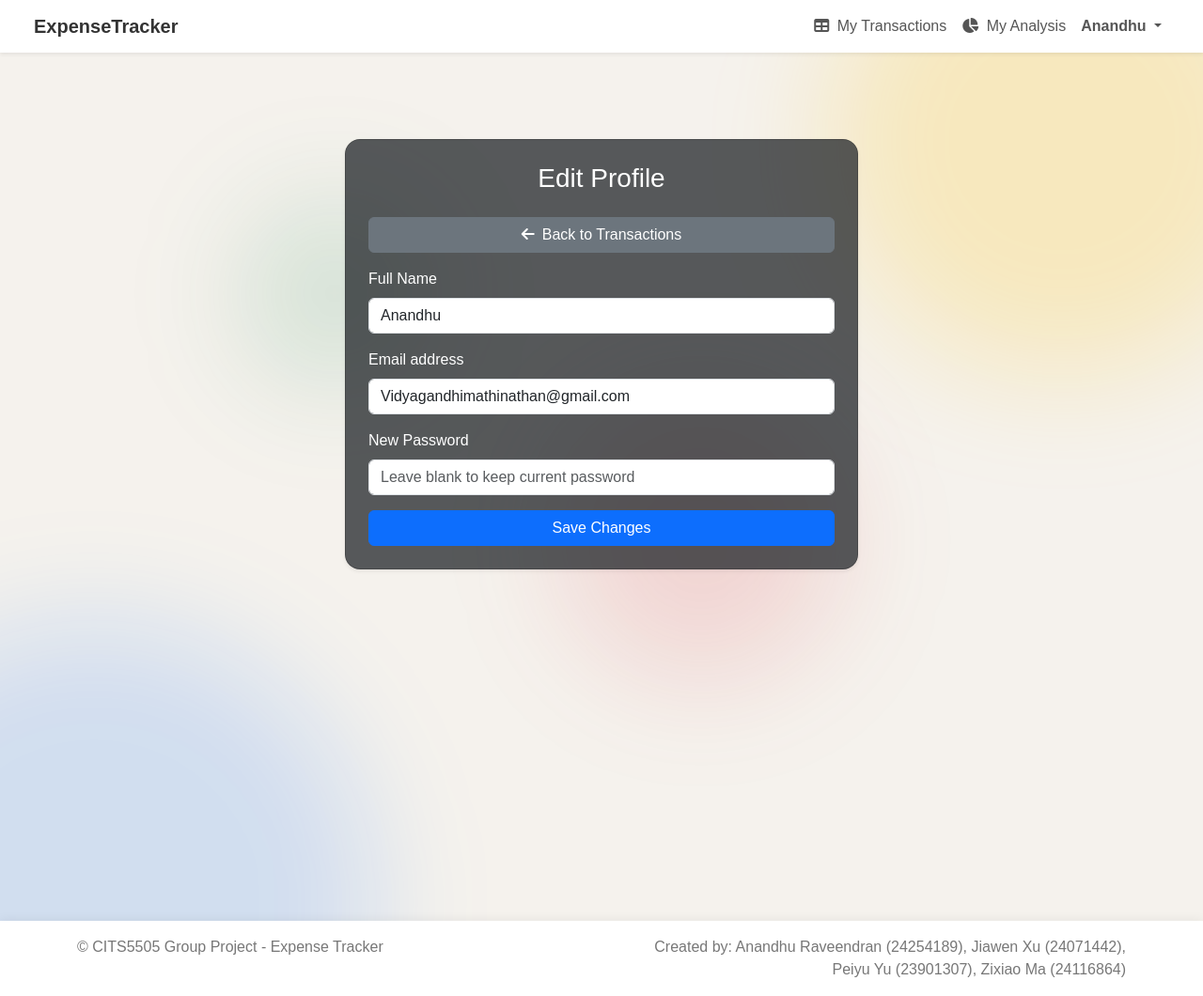
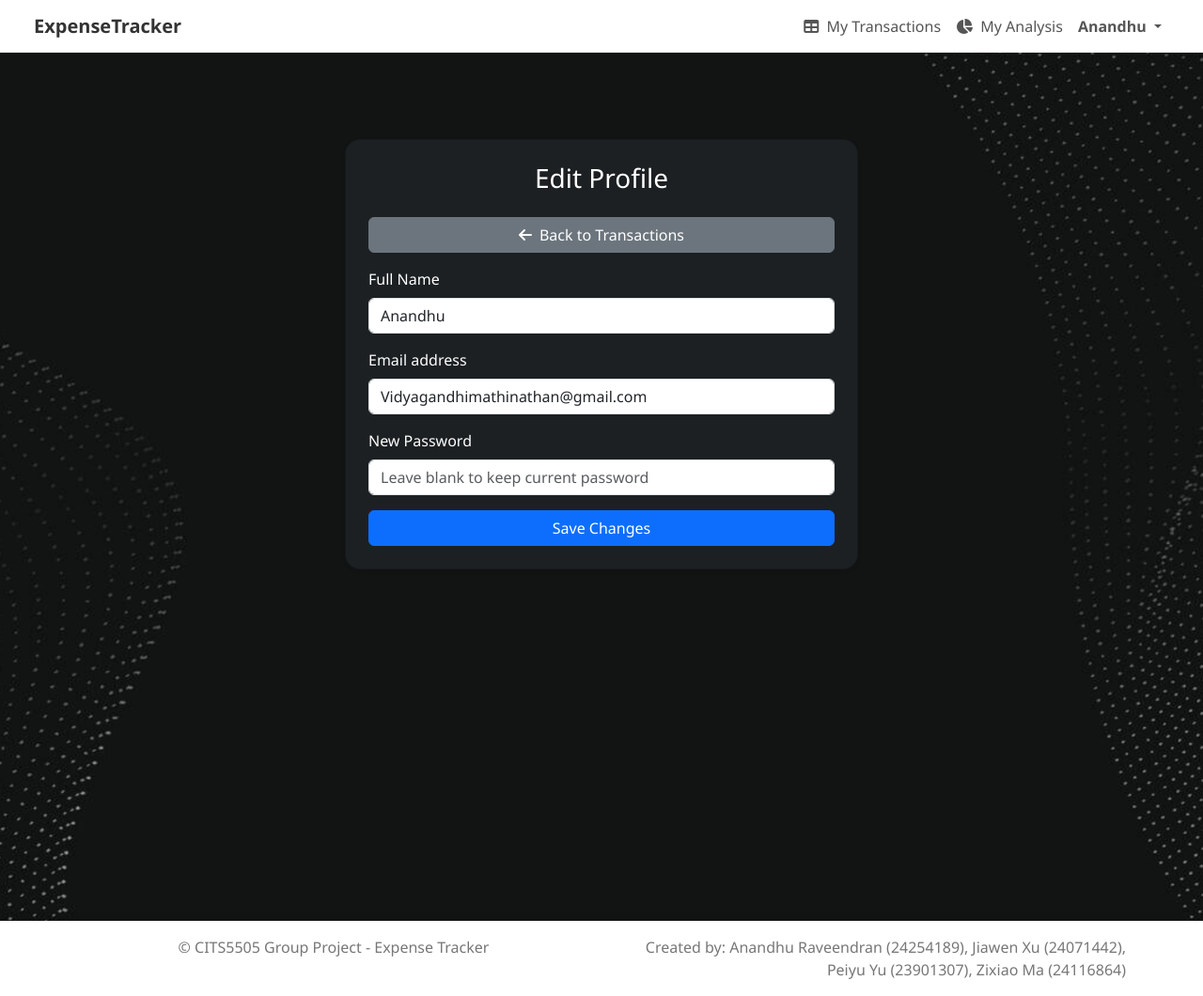
Before and after one commit to Jwxxi/CITS5505_Group16_Project, a Flask app: page /profile in a window 1280 px wide. Shown: the whole page at 94% size. Run offline with Flask 3, Linux system fonts and the light colour scheme; a user stored in the database is signed in.

Commit message:
feat: webpage styling updated.

```diff
--- a/static/css/style.css
+++ b/static/css/style.css
@@ -1,124 +1,94 @@
-/* style.css – merged CSS for all pages */
-
-/*===========================
-=  Global & Layout Styles  =
-===========================*/
+/* ===============================
+   Global Layout & Background
+================================== */
 body {
-  background-color: #f5f2ed;
-  font-family: "Arial", sans-serif;
-  color: #333;
+  margin: 0;
+  padding: 0;
+  background: url('../images/bg.png') no-repeat center center fixed;
+  background-size: cover;
+  font-family: 'Segoe UI', Tahoma, Geneva, Verdana, sans-serif;
   min-height: 100vh;
+  color: #ffffff;
   display: flex;
   flex-direction: column;
-  position: relative;
-  overflow-x: hidden;
 }
 
-.bg-shapes {
-  position: absolute;
-  width: 100%;
-  height: 100%;
-  z-index: -1;
-  overflow: hidden;
+/* ===============================
+   Navbar
+================================== */
+.navbar {
+  background-color: rgba(0, 0, 0, 0.85) !important;
+  box-shadow: 0 2px 10px rgba(0, 0, 0, 0.6);
 }
-.shape {
-  position: absolute;
-  border-radius: 50%;
-  filter: blur(60px);
+.navbar-brand {
+  font-weight: bold;
+  color: #ffc107;
 }
-.shape-1 {
-  width: 500px;
-  height: 500px;
-  background: rgba(255, 193, 7, 0.2);
-  top: -100px;
-  right: -100px;
+.navbar-brand i {
+  color: #ffc107;
 }
-.shape-2 {
-  width: 600px;
-  height: 600px;
-  background: rgba(13, 110, 253, 0.15);
-  bottom: -200px;
-  left: -200px;
+.nav-link {
+  color: #eee !important;
+  font-weight: 500;
 }
-.shape-3 {
-  width: 300px;
-  height: 300px;
-  background: rgba(220, 53, 69, 0.15);
-  top: 40%;
-  right: 30%;
-}
-.shape-4 {
-  width: 200px;
-  height: 200px;
-  background: rgba(25, 135, 84, 0.15);
-  top: 20%;
-  left: 20%;
+.nav-link.active {
+  color: #ffc107 !important;
 }
 
+/* ===============================
+   Form Cards (Sign In / Sign Up)
+================================== */
 .main-content {
   flex: 1;
   display: flex;
   align-items: center;
   justify-content: center;
   padding: 40px 0;
-  position: relative;
-  z-index: 1;
 }
-
-/*=====================
-  =  Form / Card Styles =
-  =====================*/
 .form-card {
-  background-color: #ffffff;
+  background-color: rgba(0, 0, 0, 0.85);
   border-radius: 15px;
-  box-shadow: 0 15px 35px rgba(0, 0, 0, 0.1);
+  padding: 30px;
+  max-width: 450px;
   width: 100%;
-  max-width: 450px;
-  padding: 30px;
-  margin: 0 auto;
-  border: 1px solid rgba(0, 0, 0, 0.05);
+  box-shadow: 0 10px 25px rgba(0, 0, 0, 0.6);
 }
 .inner-card {
-  background-color: #f9f9f9;
+  background-color: rgba(255, 255, 255, 0.05);
   border-radius: 12px;
   padding: 30px;
-  border: 1px solid rgba(0, 0, 0, 0.05);
 }
 .form-title {
   font-weight: 600;
   margin-bottom: 30px;
-  color: #333;
+  color: #ffc107;
   text-align: center;
 }
 
-/*====================
-  =  Form Input Fields =
-  ====================*/
+/* ===============================
+   Input Fields
+================================== */
 .custom-input {
+  background-color: rgba(255, 255, 255, 0.9);
+  color: #000;
   border: none;
   border-bottom: 2px solid rgba(255, 193, 7, 0.5);
-  padding: 12px 5px;
+  padding: 12px 10px;
   margin-bottom: 20px;
-  background-color: transparent;
-  color: #333;
-  transition: all 0.3s ease;
-}
-.custom-input:focus {
-  box-shadow: none;
-  border-color: #ffc107;
-  background-color: rgba(0, 0, 0, 0.02);
-}
-.input-focused {
-  transform: translateY(-5px);
   transition: all 0.3s ease;
 }
 .custom-input::placeholder {
-  color: #aaa;
+  color: #555;
+}
+.custom-input:focus {
+  border-color: #ffc107;
+  box-shadow: none;
+  background-color: #fff;
 }
 
-/*===========
-  =  Buttons =
-  ===========*/
+/* ===============================
+   Buttons
+================================== */
 .signup-btn {
   background: linear-gradient(45deg, #ffc107, #ff9800);
   border: none;
@@ -126,162 +96,71 @@ body {
   padding: 12px;
   font-weight: 600;
   width: 100%;
-  margin-top: 30px;
+  margin-top: 20px;
   letter-spacing: 1px;
+  color: white;
+  box-shadow: 0 5px 15px rgba(255, 193, 7, 0.3);
   transition: all 0.3s ease;
-  box-shadow: 0 5px 15px rgba(255, 193, 7, 0.3);
 }
 .signup-btn:hover {
   background: linear-gradient(45deg, #ff9800, #ffc107);
   transform: translateY(-3px);
   box-shadow: 0 8px 20px rgba(255, 193, 7, 0.4);
 }
+
 .sign-in-link {
   text-align: center;
   margin-top: 25px;
-  color: #777;
+  color: #bbb;
 }
 .sign-in-link a {
   color: #ffc107;
   text-decoration: none;
   font-weight: 500;
-  transition: all 0.3s ease;
 }
 .sign-in-link a:hover {
   color: #ff9800;
   text-decoration: underline;
 }
 
-/*===============
-  =  Responsive   =
-  ===============*/
+/* ===============================
+   Toasts
+================================== */
+.toast {
+  background-color: #4CAF50;
+  border-radius: 10px;
+  font-size: 0.9rem;
+}
+
+/* ===============================
+   Footer
+================================== */
+.footer {
+  background-color: rgba(0, 0, 0, 0.85);
+  padding: 20px 0;
+  text-align: center;
+  color: #bbb;
+  box-shadow: 0 -2px 10px rgba(0, 0, 0, 0.2);
+}
+
+
+.footer p {
+  margin-bottom: 0;
+}
+
+/* ===============================
+   Responsive Design
+================================== */
 @media (max-width: 768px) {
   .form-card {
     margin: 20px;
   }
-  .shape {
-    display: none;
+  .footer .text-md-end {
+    text-align: center !important;
+    margin-top: 10px;
   }
 }
 
-/*====================
-  =  Validation States =
-  ====================*/
-.was-validated .form-control:valid {
-  border-color: #28a745;
-  background-image: none;
+table td {
+  color: white;
 }
-.was-validated .form-control:invalid {
-  border-color: #dc3545;
-  background-image: none;
-}
-
-/*========================
-  =  Transactions Page    =
-  ========================*/
-.transaction-day-header {
-  background-color: #f8f9fa;
-  padding: 0.75rem 1rem;
-  margin: 1rem 0;
-  border-radius: 0.5rem;
-  font-weight: 500;
-  color: #6c757d;
-  box-shadow: 0 2px 4px rgba(0, 0, 0, 0.05);
-}
-.transaction-item {
-  display: flex;
-  justify-content: space-between;
-  align-items: center;
-  padding: 1rem;
-  margin: 0.5rem 0;
-  background: white;
-  border-radius: 0.5rem;
-  box-shadow: 0 2px 4px rgba(0, 0, 0, 0.05);
-}
-.transaction-item > div:first-child {
-  flex-basis: 25%;
-  font-weight: 500;
-}
-.transaction-item > div:nth-child(2) {
-  flex-basis: 50%;
-  color: #6c757d;
-}
-.amount-income {
-  color: #28a745;
-  font-weight: 500;
-}
-.amount-expense {
-  color: #dc3545;
-  font-weight: 500;
-}
-
-/*=======================
-  =  Analytics / Charts  =
-  =======================*/
-.chart-card {
-  background: white;
-  padding: 1.5rem;
-  border-radius: 0.75rem;
-  box-shadow: 0 2px 8px rgba(0, 0, 0, 0.1);
-  margin-bottom: 1.5rem;
-}
-.chart-card h5 {
-  color: #444;
-  margin-bottom: 1rem;
-}
-.ranking-card {
-  background: white;
-  padding: 1.5rem;
-  border-radius: 0.75rem;
-  box-shadow: 0 2px 8px rgba(0, 0, 0, 0.1);
-}
-.ranking-item {
-  display: flex;
-  align-items: center;
-  padding: 0.75rem;
-  margin: 0.5rem 0;
-  background: #f8f9fa;
-  border-radius: 0.5rem;
-}
-.progress-bar {
-  height: 8px;
-  background: #007bff;
-  border-radius: 4px;
-  margin: 0 1rem;
-  flex-grow: 1;
-}
-.ranking-label {
-  width: 120px;
-  font-weight: 500;
-}
-.ranking-value {
-  width: 80px;
-  text-align: right;
-}
-.nav-pills .nav-link {
-  border-radius: 20px;
-  padding: 0.5rem 1.25rem;
-}
-.nav-pills .nav-link.active {
-  background: linear-gradient(45deg, #ffc107, #ff9800);
-  color: white !important;
-}
-
-/* Layout tweaks for charts */
-.chart-container {
-  min-height: 400px;
-}
-.chart-card {
-  height: 100%;
-  display: flex;
-  flex-direction: column;
-}
-.chart-card canvas {
-  flex: 1;
-  min-height: 300px;
-  max-height: 400px;
-}
-.ranking-card {
-  margin-top: 2rem;
-  min-height: 300px;
-}
```
Also changed, not shown: instance/expense-tracker.db.
